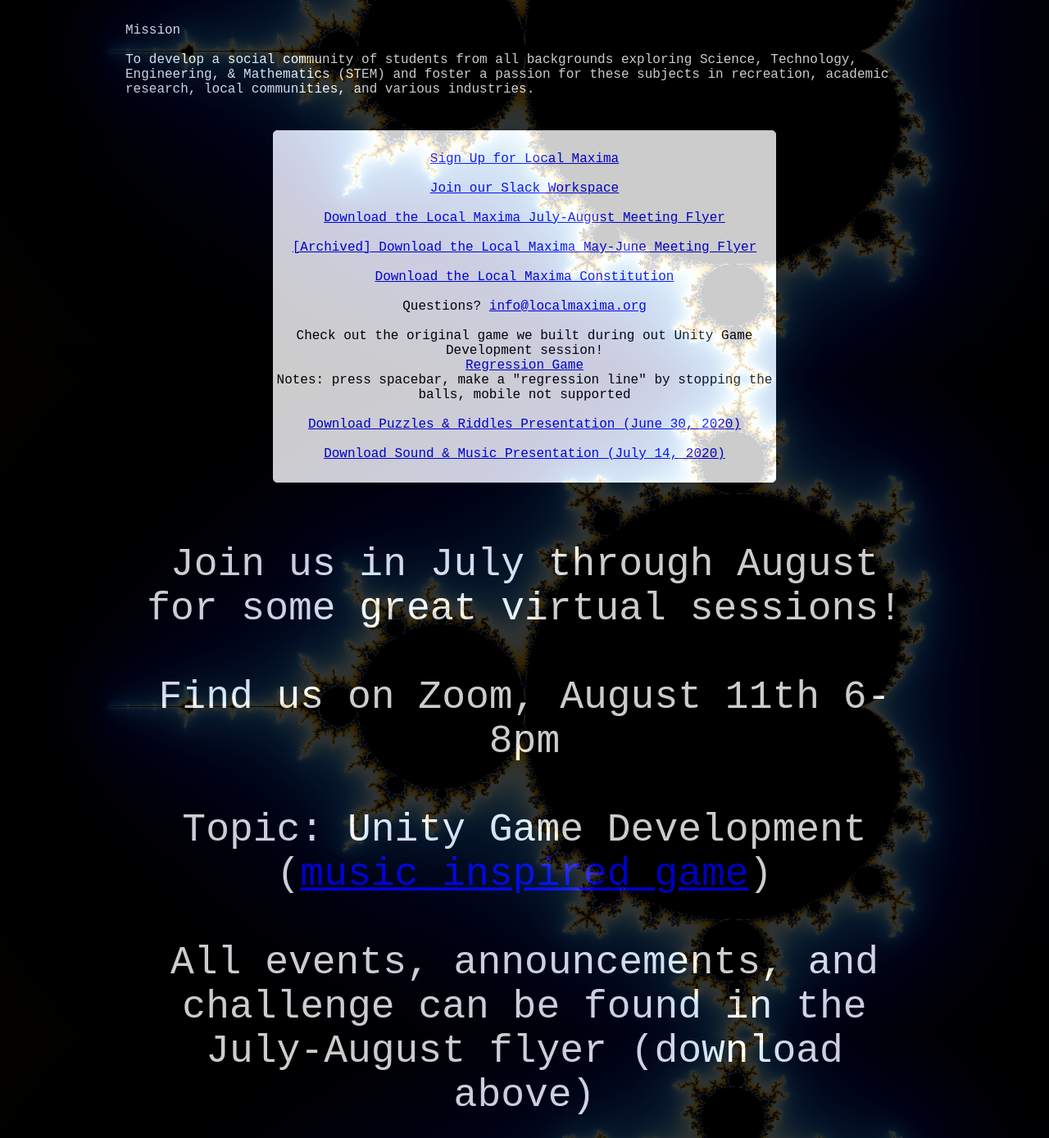
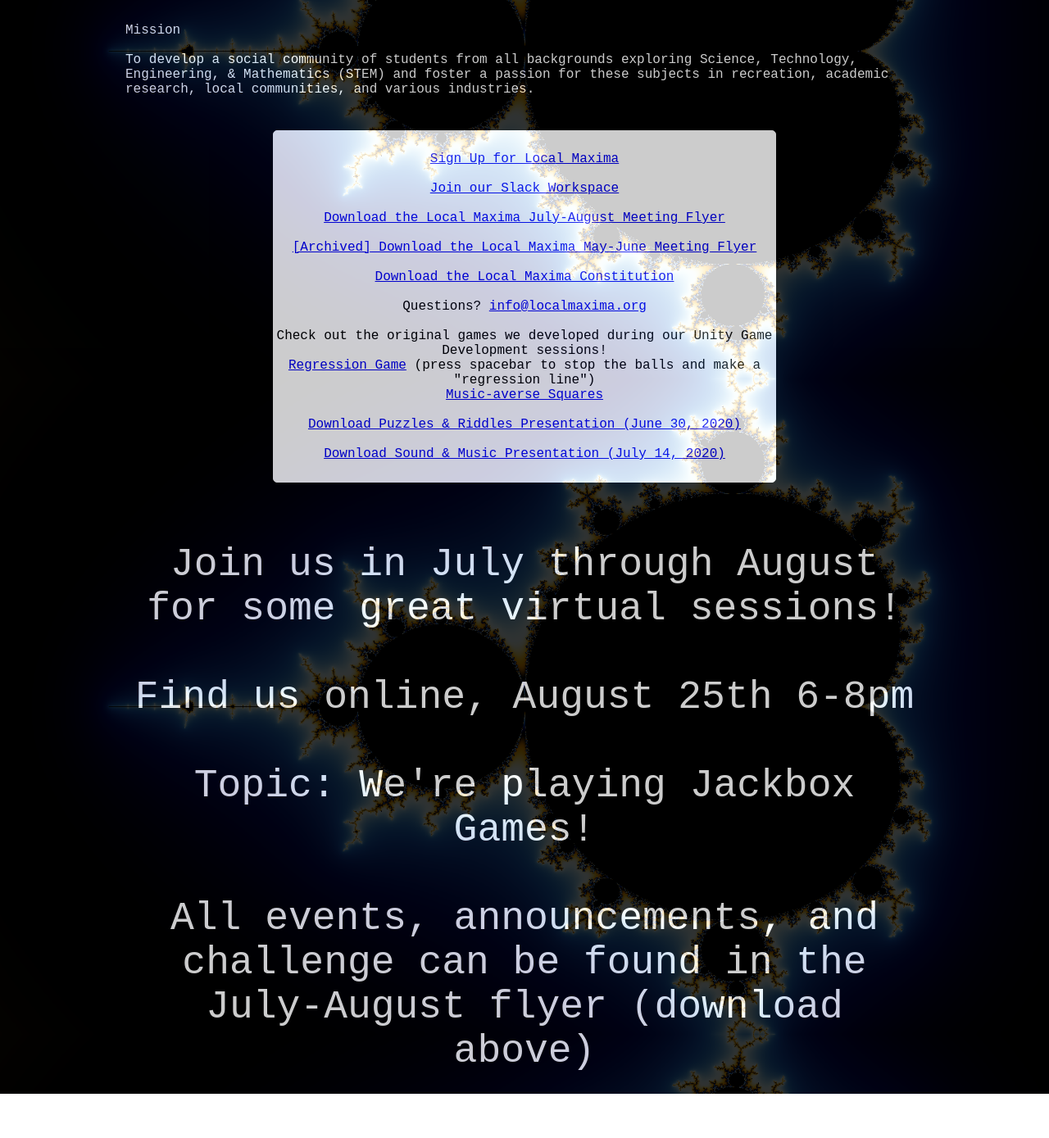
Before and after one commit to DU-Local-Maxima/local-maxima, a plain HTML site: page index.html in a window 1280 px wide. Shown: the part 338-1727 px from the top of the page at 82% size. After the commit the page ends 1673 px from the top, so only its background shows below. Drawn offline with Linux system fonts and the light colour scheme.

Commit message:
Change upcoming event

```diff
--- a/index.html
+++ b/index.html
@@ -91,11 +91,11 @@
                     Questions? <a href="mailto:info@localmaxima.org">info@localmaxima.org</a>
                     <br>
                     <br>
-                    Check out the original game we built during out Unity Game Development session!
+                    Check out the original games we developed during our Unity Game Development sessions!
                     <br>
-                    <a href="/regression_game" target="_blank">Regression Game</a>
+                    <a href="/regression_game" target="_blank">Regression Game</a> (press spacebar to stop the balls and make a "regression line")
                     <br>
-                    Notes: press spacebar, make a "regression line" by stopping the balls, mobile not supported
+                    <a href="/bpm_game" target="_blank">Music-averse Squares</a>
                     <br>
                     <br>
                     <a href="/Puzzles_&_Riddles.pdf" target="_blank">Download Puzzles & Riddles Presentation (June 30, 2020)</a>
@@ -107,10 +107,10 @@
                     Join us in July through August for some great virtual sessions!
                     <br>
                     <br>
-                    Find us on Zoom, August 11th 6-8pm
+                    Find us online, August 25th 6-8pm
                     <br>
                     <br>
-                    Topic: Unity Game Development (<a href="/bpm_game" target="_blank">music inspired game</a>)
+                    Topic: We're playing Jackbox Games!
                     <br>
                     <br>
                     All events, announcements, and challenge can be found in the July-August flyer (download above)
```
